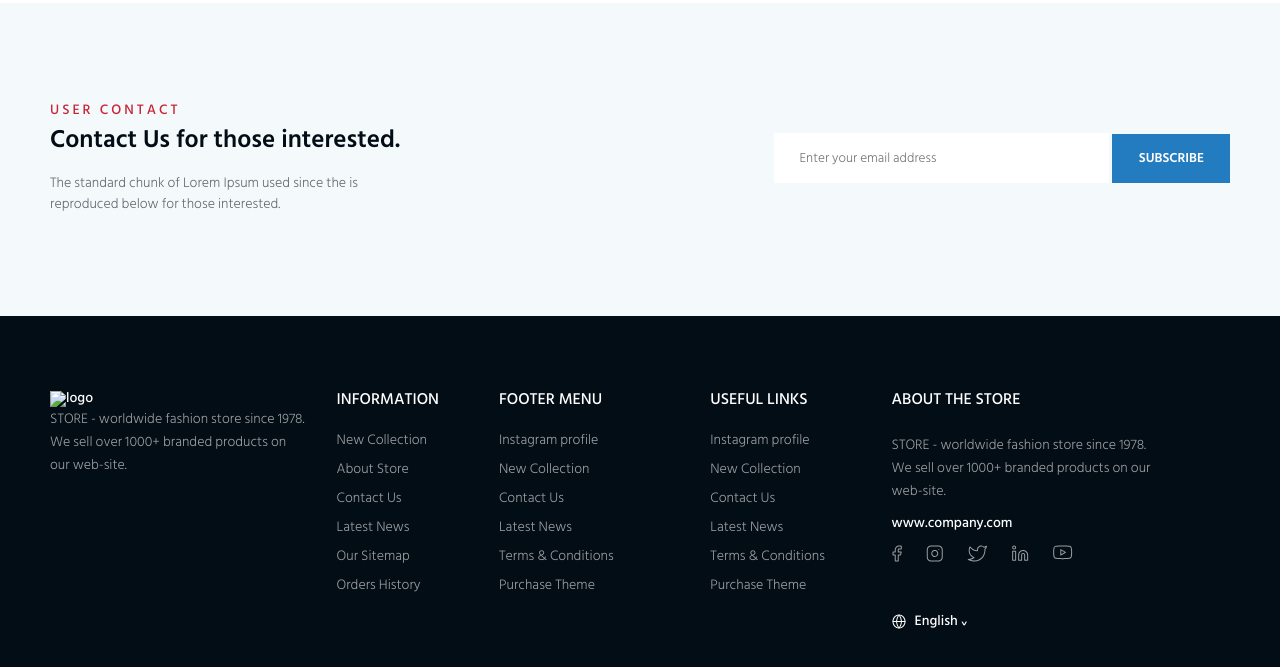
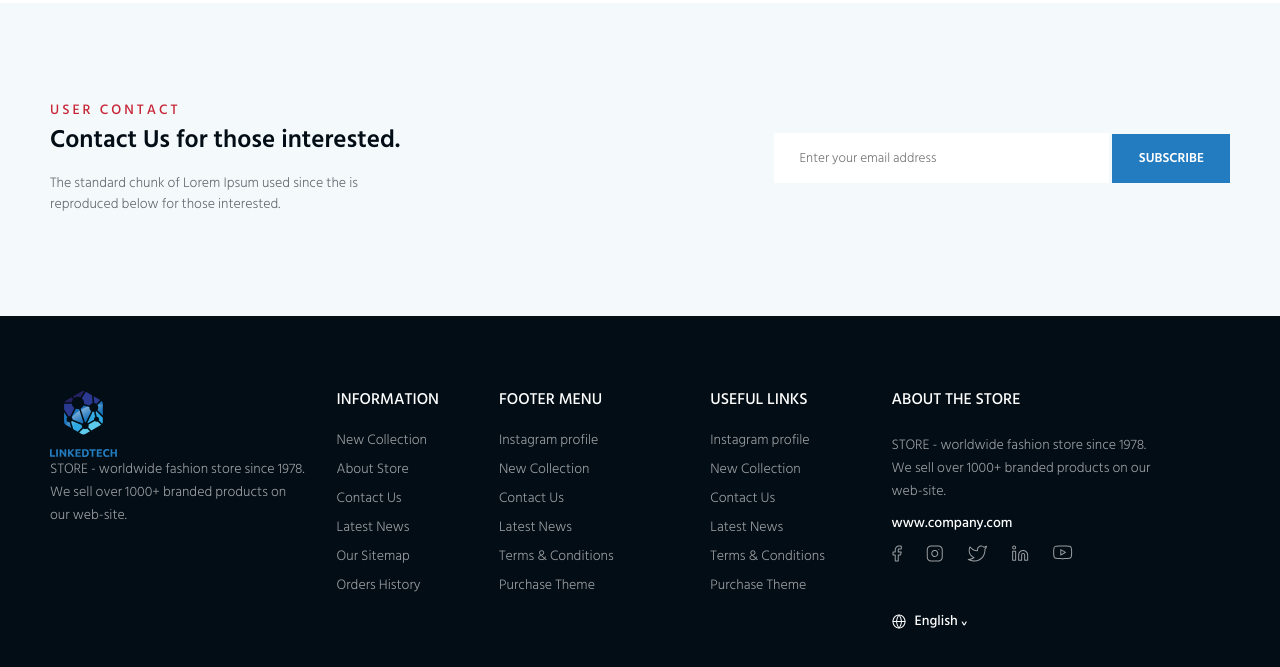
Before and after one commit to te206sku/LinkedTech, a plain HTML site: page index.html in a window 1280 px wide. Shown: the part 5463-6130 px from the top of the page. Drawn offline with Linux system fonts and the light colour scheme.

Commit message:
Update index.html

```diff
--- a/index.html
+++ b/index.html
@@ -783,7 +783,7 @@
                     <!-- Левый блок  -->
                     <div class="footer__left">
                         <a class="footer__logo" href="#">
-                        <img src="images/footer__logo.svg" alt="logo">
+                        <img src="img/footer__logo.svg" alt="logo">
                         </a>
                         <p class="footer__description footer__item">STORE - worldwide fashion store since 1978. <br>We
                             sell over 1000+ branded products on <br>our web-site.</p>
```
